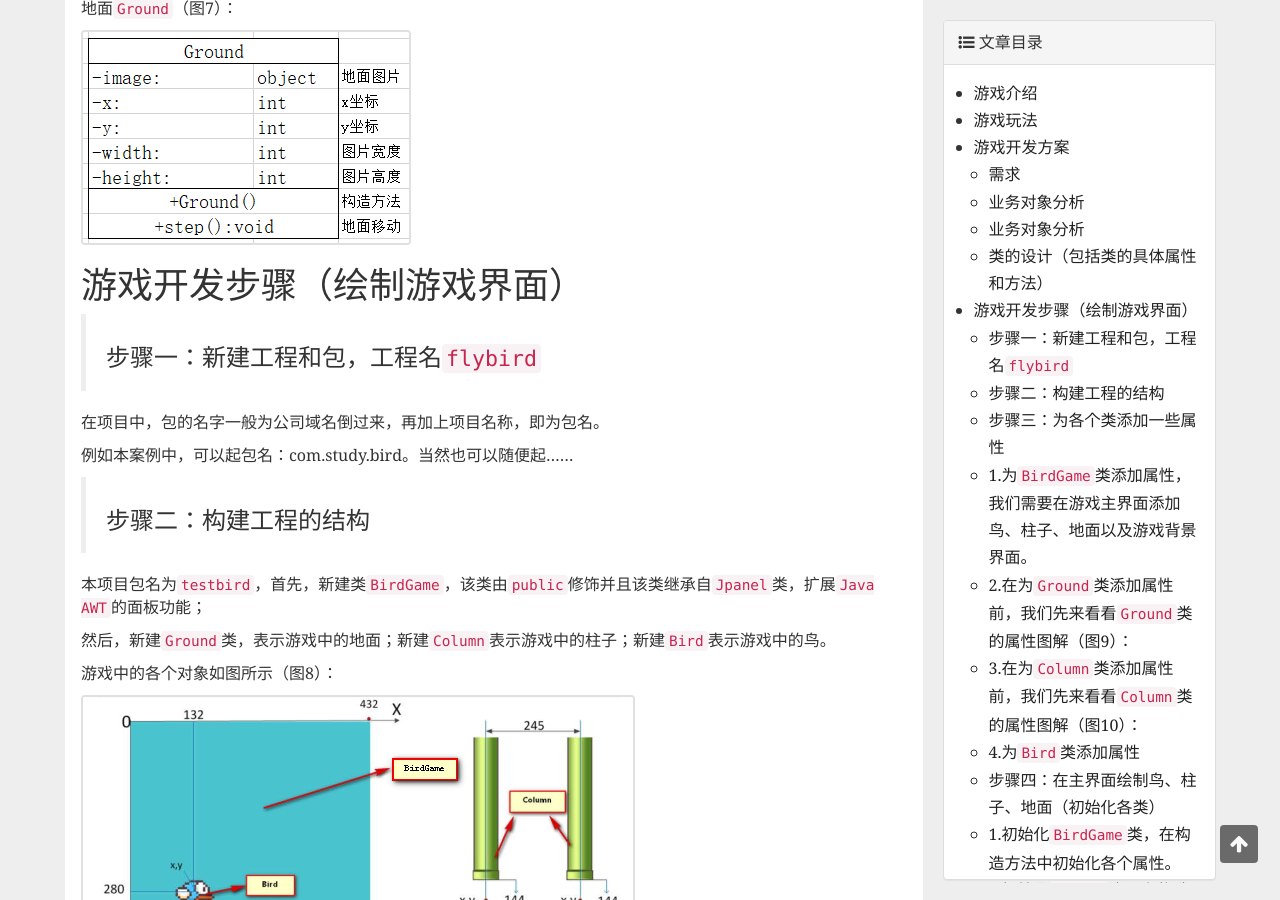
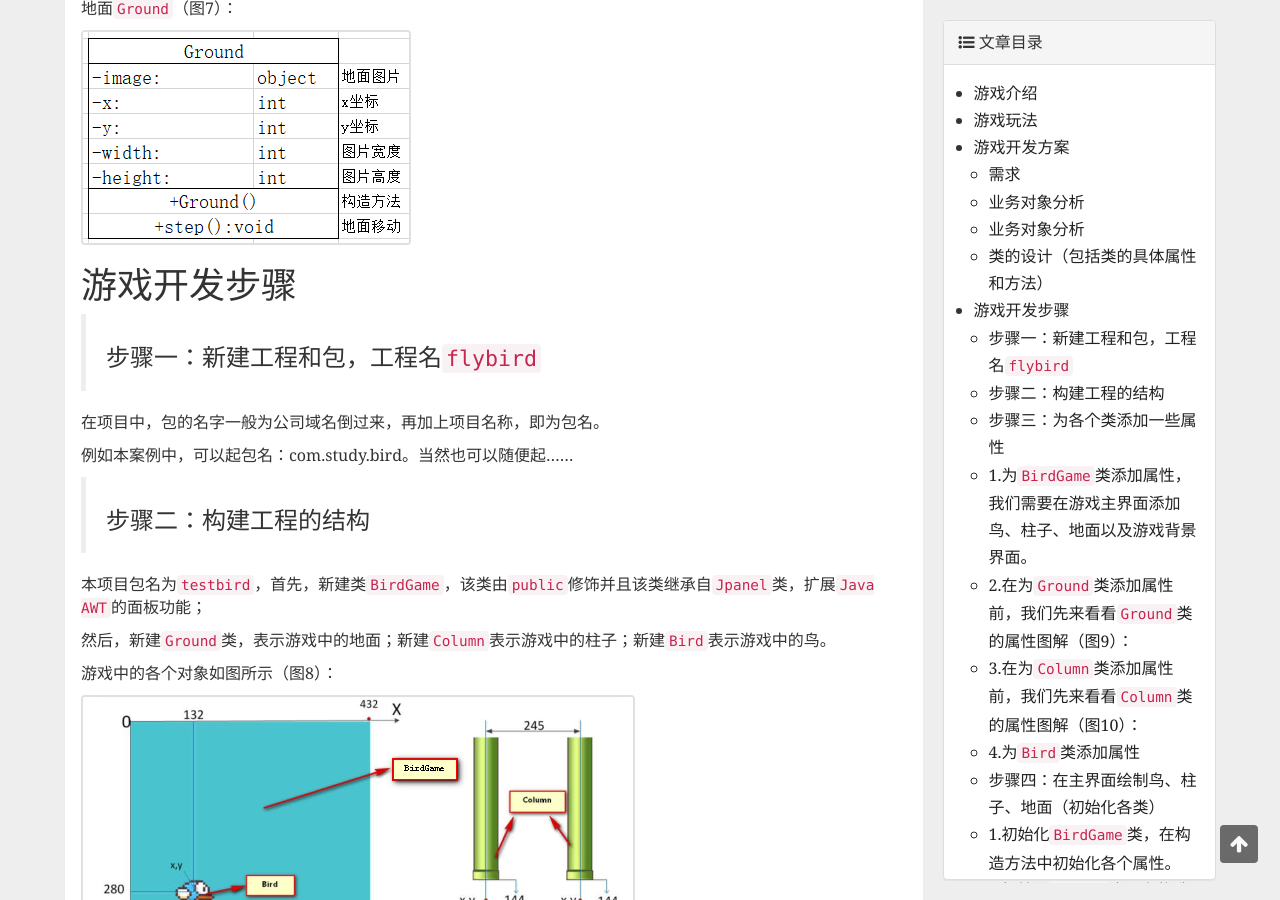
Before and after one commit to marshucheng1/marshucheng1.github.io, a Jekyll site: the page built from _posts/2017-02-15-java-bird-pages.md, in a window 1280 px wide and 900 px high, scrolled down 4456 px. Built offline with Jekyll 4.4.1, drawn with Linux system fonts in a browser that asks for light colours; comment, search, counter and statistics services are not loaded.

Commit message:
Update 2017-02-15-java-bird-pages.md

```diff
--- a/_posts/2017-02-15-java-bird-pages.md
+++ b/_posts/2017-02-15-java-bird-pages.md
@@ -82,7 +82,7 @@ author: MarsHu
 
 ![bird7.png](http://marshucheng1.github.io/assets/bird7.png)
 
-# 游戏开发步骤（绘制游戏界面） #
+# 游戏开发步骤 #
 
 > ### 步骤一：新建工程和包，工程名`flybird` ###
 
```
